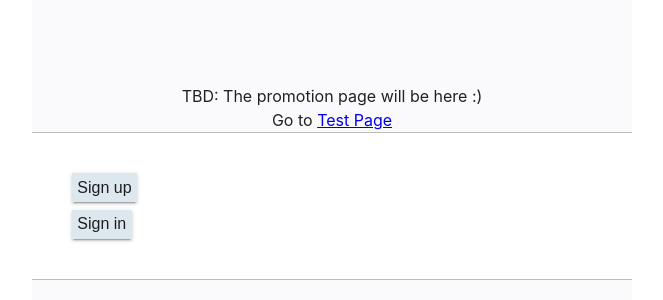
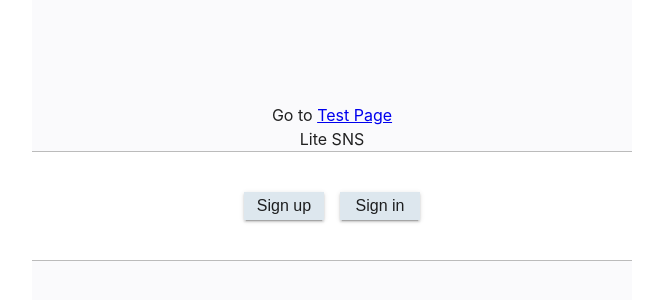
Before and after one commit to kusa-mochi/lite-sns, a React (Vite) app in the folder src/cmd/client/lite-sns-client/: page / in a window 1280 px wide. Shown: the part 218-518 px from the top of the page, without its empty margins (308-971 px from the left). Built offline with nearby package versions, Linux system fonts and the light colour scheme.

Commit message:
adjust home page layout.

```diff
--- a/src/cmd/client/lite-sns-client/src/pages/index.tsx
+++ b/src/cmd/client/lite-sns-client/src/pages/index.tsx
@@ -32,8 +32,13 @@ export default function Home() {
         background-color: ${theme.palette.base.bodyBackgroundColor};
     `
 
-    const cardStyle = css`
-        width: 100%;
+    const actionAreaStyle = css`
+        display: flex;
+        flex-direction: row;
+        flex-wrap: wrap;
+        justify-content: center;
+        align-items: center;
+        align-content: center;
     `
 
     const signupButtonContainerStyle = css`
@@ -48,17 +53,19 @@ export default function Home() {
         <div className={appRootStyle}>
             <div className={appBodyStyle}>
                 <div>
-                    TBD: The promotion page will be here :)
+                    Go to <a href="/test">Test Page</a>
                 </div>
                 <div>
-                    Go to <a href="/test">Test Page</a>
+                    Lite SNS
                 </div>
                 <Card topBorder>
-                    <div className={signupButtonContainerStyle}>
-                        <Button onClick={() => {navigate("/signup")}}>Sign up</Button>
-                    </div>
-                    <div className={signinButtonContainerStyle}>
-                        <Button onClick={() => {navigate("/signin")}}>Sign in</Button>
+                    <div className={actionAreaStyle}>
+                        <div className={signupButtonContainerStyle}>
+                            <Button onClick={() => {navigate("/signup")}} width="80px">Sign up</Button>
+                        </div>
+                        <div className={signinButtonContainerStyle}>
+                            <Button onClick={() => {navigate("/signin")}} width="80px">Sign in</Button>
+                        </div>
                     </div>
                 </Card>
             </div>
```
